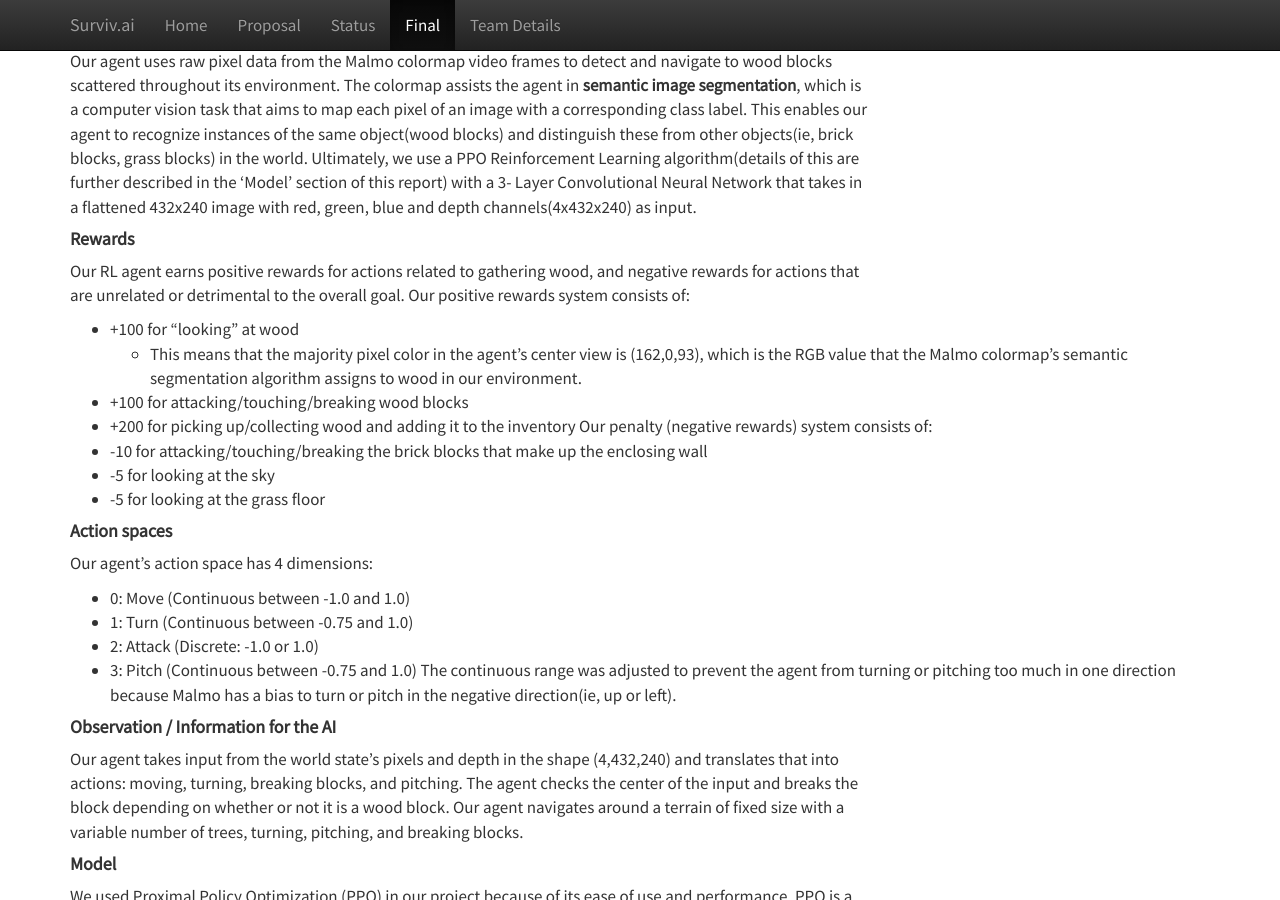
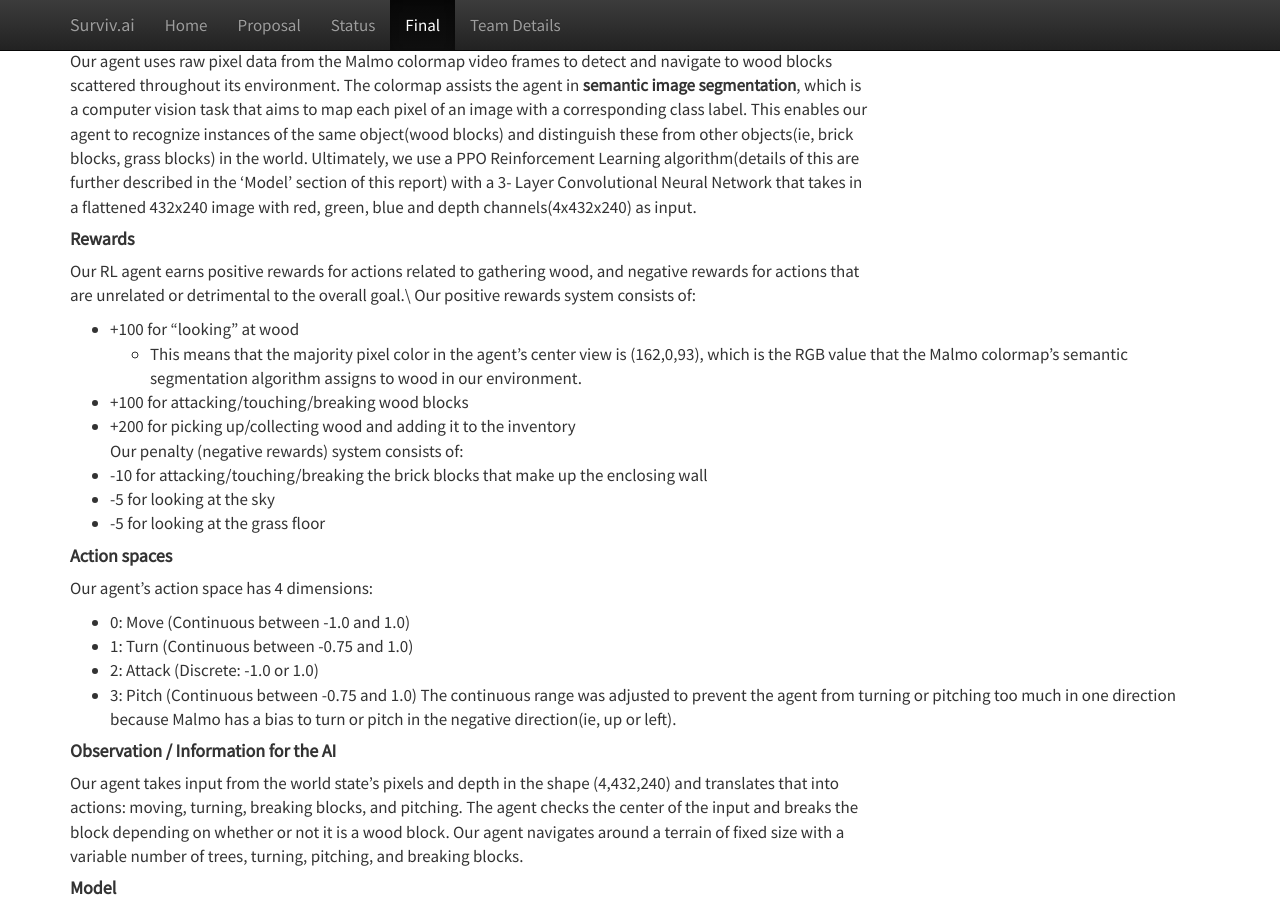
Before and after one commit to rtnavarr/survivai, a Jekyll site: the page built from docs/final.md, in a window 1280 px wide and 900 px high, scrolled down 900 px. Built offline with Jekyll 4.4.1, drawn with Linux system fonts in a browser that asks for light colours.

Commit message:
Fix formatting (line breaks)

```diff
--- a/docs/final.md
+++ b/docs/final.md
@@ -21,12 +21,12 @@ Our agent uses raw pixel data from the Malmo colormap video frames to detect and
 
 
 #### **Rewards**
-Our RL agent earns positive rewards for actions related to gathering wood, and negative rewards for actions that are unrelated or detrimental to the overall goal.
+Our RL agent earns positive rewards for actions related to gathering wood, and negative rewards for actions that are unrelated or detrimental to the overall goal.\
 Our positive rewards system consists of:
 - +100 for “looking” at wood
     - This means that the majority pixel color in the agent’s center view is (162,0,93), which is the RGB value that the Malmo colormap’s semantic segmentation algorithm assigns to wood in our environment.
 - +100 for attacking/touching/breaking wood blocks
-- +200 for picking up/collecting wood and adding it to the inventory
+- +200 for picking up/collecting wood and adding it to the inventory\
 Our penalty (negative rewards) system consists of:
 - -10 for attacking/touching/breaking the brick blocks that make up the enclosing wall
 - -5 for looking at the sky
```
